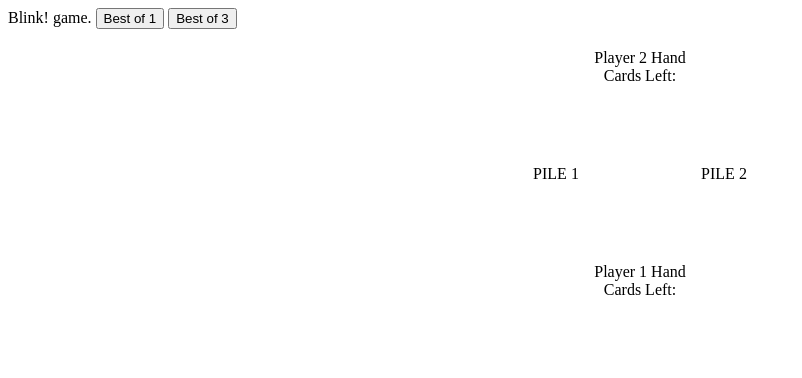
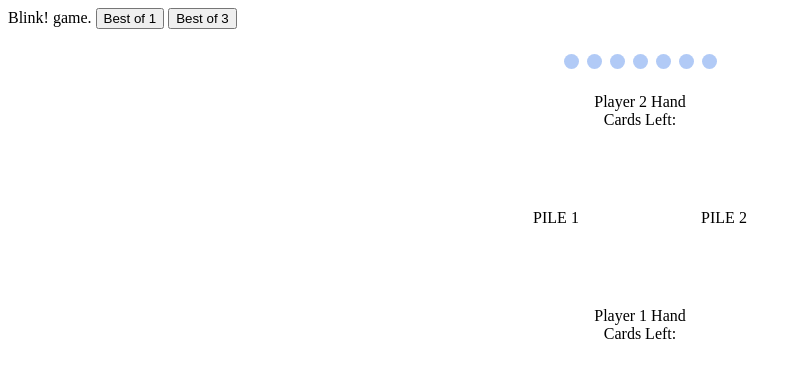
Before and after one commit to twojineric/BlinkGame, a plain HTML site: page public/index.html in a window 1280 px wide. Shown: the whole page, without its empty margins (0-802 px from the left). Drawn offline with nearby package versions, Linux system fonts and the light colour scheme; no server answers.

Commit message:
Added Round Counter

```diff
--- a/public/app.js
+++ b/public/app.js
@@ -30,6 +30,7 @@ socket.on('startRound', (data) => {
     theGame = data.gameData;
     currRound = theGame.rounds[theGame.rounds.length - 1];
     console.log("starting round " + theGame.rounds.length);
+    document.getElementById("currRound").innerHTML = `Round ${theGame.rounds.length}`;
     renderPile();
     //render hands
     document.getElementById("p1Hand").innerHTML = "";
--- a/public/index.html
+++ b/public/index.html
@@ -11,6 +11,17 @@
         Blink! game.
         <button type="button" name="bestOf1" id = "bestOf1">Best of 1</button>
         <button type="button" name="bestOf3" id = "bestOf3">Best of 3</button>
+
+        <div id = "currRound" style="text-align:center;"> </div>
+        <div style="text-align:center;margin-top:25px;">
+            <span class="step"></span>
+            <span class="step"></span>
+            <span class="step"></span>
+            <span class="step"></span>
+            <span class="step"></span>
+            <span class="step"></span>
+            <span class="step"></span>
+        </div>
 
         <div id="gameboard">
 
--- a/public/main.css
+++ b/public/main.css
@@ -93,3 +93,18 @@
 .discard-child:first-child {
     margin-right: 20px;
 }
+
+.step {
+  height: 15px;
+  width: 15px;
+  margin: 0 2px;
+  background-color: cornflowerblue;
+  border: none;
+  border-radius: 50%;
+  display: inline-block;
+  opacity: 0.5;
+}
+
+.step.active {
+  opacity: 1;
+}
```
